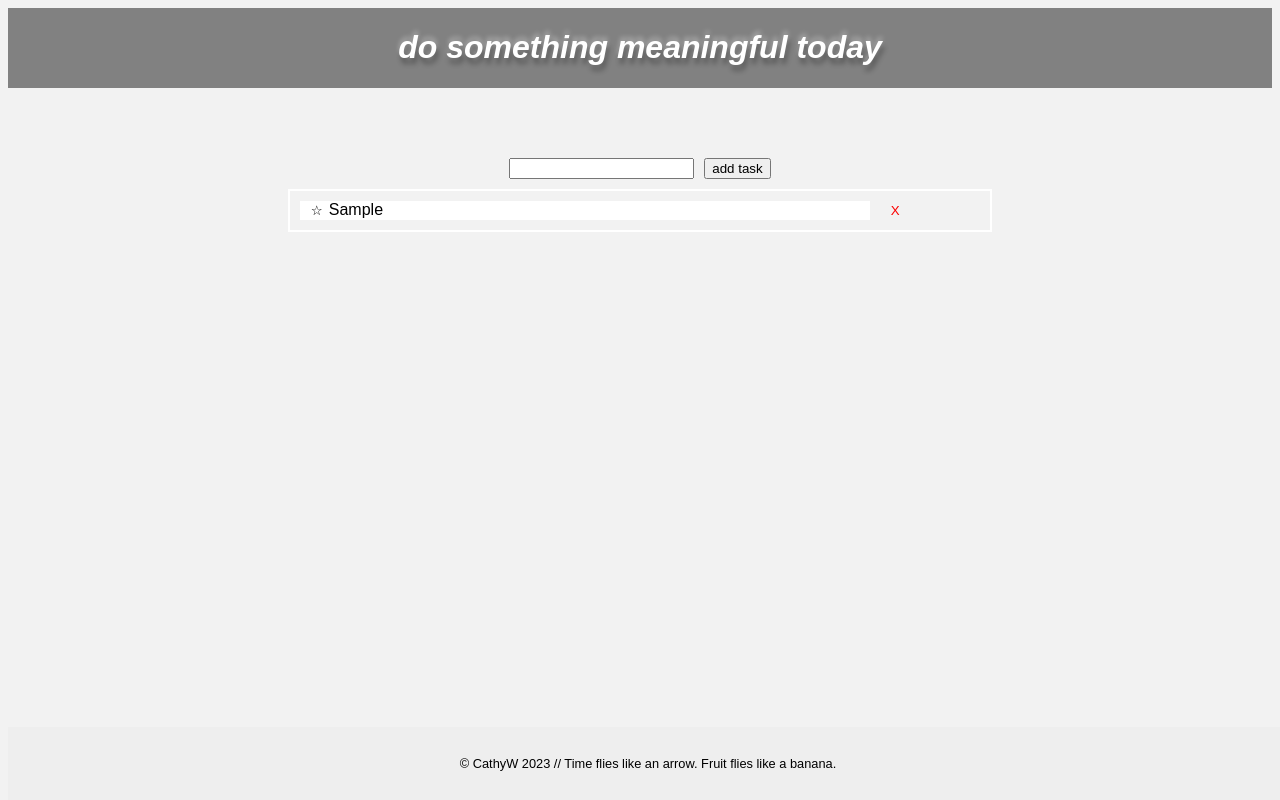
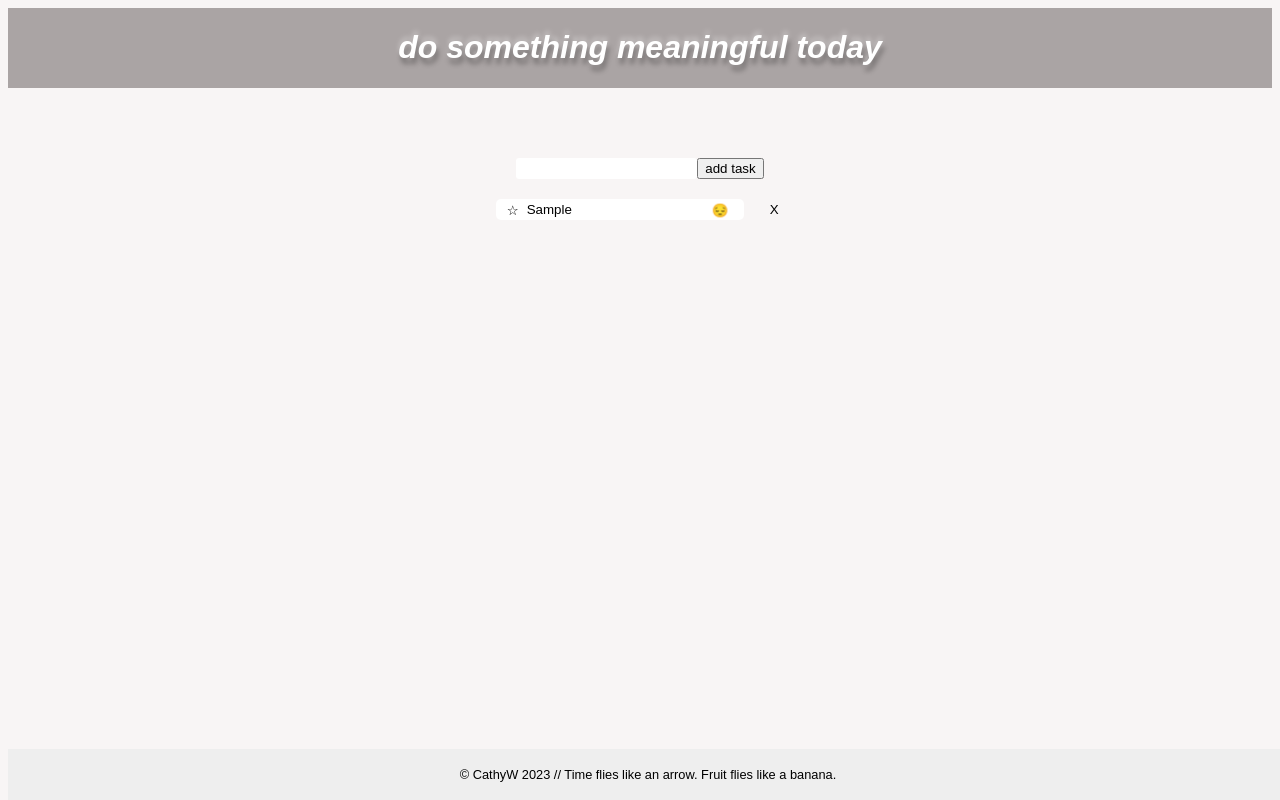
Before and after one commit to cathywiden/react-todolist, a React (Create React App) app: page / in a window 1280 px wide. Both pictures are taken after typing "Sample" into the empty fields and a click on the button "add task". Built offline with nearby package versions, Linux system fonts and the light colour scheme.

Commit message:
toggle completion status & auto sort

```diff
--- a/src/App.jsx
+++ b/src/App.jsx
@@ -19,16 +19,7 @@ const TodoList = () => {
         localStorage.setItem("todos", JSON.stringify([...todos, newTodo]));
       }
     }
-
-    // checkpoint: get last three todos with their timestamps
-    const lastThreeTodos = todos.slice(-3).map((todo) => ({
-      text: todo.text,
-      timestamp: todo.timestamp,
-    }));
-    console.log("Last three added todos:", lastThreeTodos);
   };
-
-  // add timestamp to LS if I want to use it as a unique ID??
 
   const removeTodo = (id) => {
     const updatedTodos = todos.filter((todo) => todo.id !== id);
--- a/src/components/DisplayTasks.jsx
+++ b/src/components/DisplayTasks.jsx
@@ -15,15 +15,39 @@ const DisplayTasks = ({ todos, removeTodo, setTodos }) => {
     localStorage.setItem("todos", JSON.stringify(updatedTodos));
   };
 
+  const handleCompletion = (id) => {
+    const updatedTodos = todos
+      .map((todo) => {
+        if (todo.id === id) {
+          return {
+            ...todo,
+            completed: !todo.completed,
+          };
+        }
+        return todo;
+      })
+      .sort((a, b) => {
+        if (a.completed === b.completed) {
+          return 0;
+        } else if (a.completed) {
+          return 1;
+        } else {
+          return -1;
+        }
+      });
+    setTodos(updatedTodos);
+    localStorage.setItem("todos", JSON.stringify(updatedTodos));
+  };
+
   return (
     <div className="tasks-container">
       <div className="tasks">
         {todos.map((todo, index) => (
           <div
             key={index}
-            className={`task${todo.completed ? " completed" : ""}${
-              todo.priority ? " priority" : ""
-            }`}
+            className={`task${
+              todo.completed ? " completed-item" : " incomplete-item"
+            }${todo.priority ? " priority" : ""}`}
           >
             <button
               className="priority-button"
@@ -31,14 +55,33 @@ const DisplayTasks = ({ todos, removeTodo, setTodos }) => {
             >
               {todo.priority ? <span>&#x2605;</span> : <span>&#x2606;</span>}
             </button>
-            {todo.text}
+            <input
+              type="text"
+              value={todo.text}
+              className={`task-input${todo.completed ? " completed" : ""}`}
+              onChange={(e) =>
+                setTodos(
+                  todos.map((t) =>
+                    t.id === todo.id ? { ...t, text: e.target.value } : t
+                  )
+                )
+              }
+            />
+            <button
+              className="completion-button"
+              onClick={() => handleCompletion(todo.id)}
+            >
+              {todo.completed ? <span>&#x1F60E;</span> : <span>&#x1F614;</span>}
+            </button>
           </div>
         ))}
       </div>
       <div className="buttons">
         {todos.map((todo, index) => (
           <button
-            className="delete-button" key={index} onClick={() => removeTodo(todo.id)}
+            className="delete-button"
+            key={index}
+            onClick={() => removeTodo(todo.id)}
           >
             X
           </button>
--- a/src/components/Footer.jsx
+++ b/src/components/Footer.jsx
@@ -3,7 +3,7 @@ import React from "react";
 const Footer = () => {
   return (
     <footer
-      style={{ backgroundColor: "#eee", padding: "16px", textAlign: "center" }}
+      style={{ backgroundColor: "#eee", padding: "5px", textAlign: "center" }}
     >
       <p>
         © CathyW 2023 // Time flies like an arrow. Fruit flies like a banana.
--- a/src/index.css
+++ b/src/index.css
@@ -5,7 +5,7 @@
 }
 body {
   font-family: Arial, sans-serif;
-  background-color: #f2f2f2;
+  background-color: #f8f5f5;
   padding: 0;
 }
 
@@ -14,7 +14,7 @@ main {
 }
 
 .App-header {
-  background-color: rgb(129, 129, 129);
+  background-color: rgb(170, 164, 164);
   display: flex;
   flex-direction: column;
   align-items: center;
@@ -33,6 +33,7 @@ footer {
   width: 100%;
   padding: 5px;
   font-size: 0.8em;
+
 }
 
 .container {
@@ -53,8 +54,29 @@ footer {
   padding: 10px;
   box-sizing: border-box;
   border: 2px solid #ccc;
-  border-radius: 4px;
+}
 
+.task {
+  background-color: white;
+  padding-left: 5px;
+  display: flex;
+  align-items: center;
+  border-radius: 5px;
+}
+
+.buttons {
+  display: grid;
+  grid-gap: 10px;
+  align-content: start;
+  justify-content: flex-end;
+}
+
+.completion-button {
+  height: 1rem;
+  border: none;
+  background: transparent;
+  border: none;
+  margin-right: 10px;
 }
 
 .button {
@@ -62,8 +84,8 @@ footer {
   color: white;
   padding: 10px;
   border: none;
-  border-radius: 4px;
   cursor: pointer;
+  border-radius: 3px;
 }
 .priority-button {
   height: 1rem;
@@ -72,12 +94,14 @@ footer {
 }
 
 .delete-button {
-  width: 30px;
-  padding: 2px;
+  width: 20px;
+  padding: 0px;
 background-color: transparent;
-  color: rgb(252, 0, 0);
+  color: black;
   border: none;
   cursor: pointer;
+  height: 1.3rem;
+  margin-left: 10px;
 }
 
 .form {
@@ -87,29 +111,38 @@ background-color: transparent;
   margin-bottom: 10px;
 }
 
-.form input {
-  margin-right: 10px;
-}
+
 
 .tasks-container {
   display: grid;
   grid-template-columns: 1fr 100px;
   grid-gap: 10px;
-  border: 2px solid white;
   padding: 10px;
-  max-width: 18cm;
   margin: 0 auto;
+  display: flex;
+  justify-content: center;
 
+}
+
+input,
+.task-input {
+  border: none;
+  outline: none;
+  height: 1.2rem;
+  border-radius: 3px;
 }
 
 .tasks {
   display: grid;
   grid-gap: 10px;
+
 }
 
 .task {
   background-color: white;
   padding-left: 5px;
+  display: flex;
+
 }
 
 .buttons {
```
